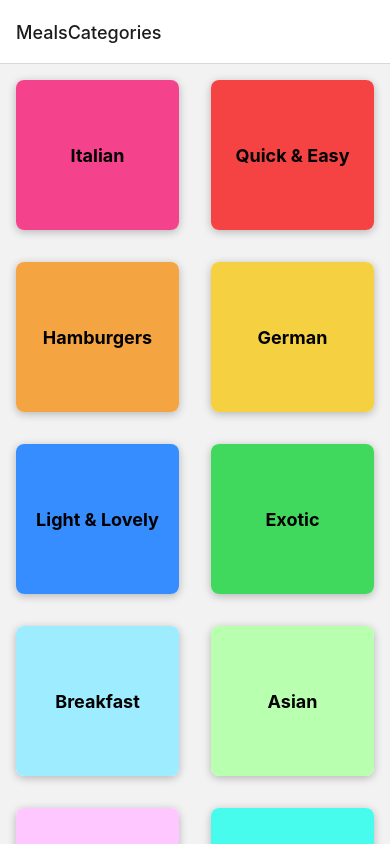
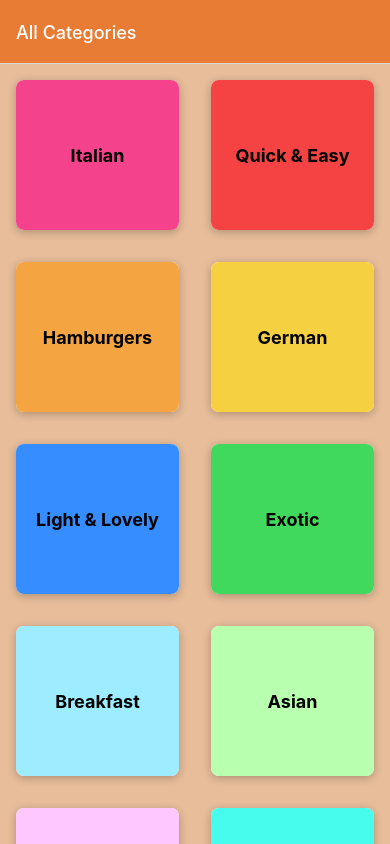
Before and after one commit to Alan114/Meals-app-v2, a React Native app: screen / in a window 390 px wide. Built offline with nearby package versions, Linux system fonts and the light colour scheme.

Commit message:
Styling screen headers and background

```diff
--- a/App.js
+++ b/App.js
@@ -12,8 +12,20 @@
     <>
       <StatusBar style="dark" />
       <NavigationContainer>
-        <Stack.Navigator>
-          <Stack.Screen name="MealsCategories" component={CategoriesScreen} />
+        <Stack.Navigator
+          screenOptions={{
+            headerStyle: { backgroundColor: "#e97c34" },
+            headerTintColor: "white",
+            contentStyle: { backgroundColor: "#e7bd9a" },
+          }}
+        >
+          <Stack.Screen
+            name="MealsCategories"
+            component={CategoriesScreen}
+            options={{
+              title: "All Categories",
+            }}
+          />
           <Stack.Screen name="MealsOverview" component={MealsOverviewScreen} />
         </Stack.Navigator>
       </NavigationContainer>
```
